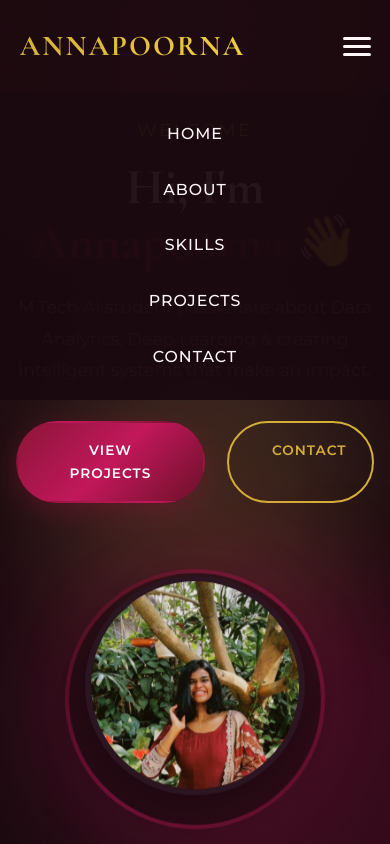
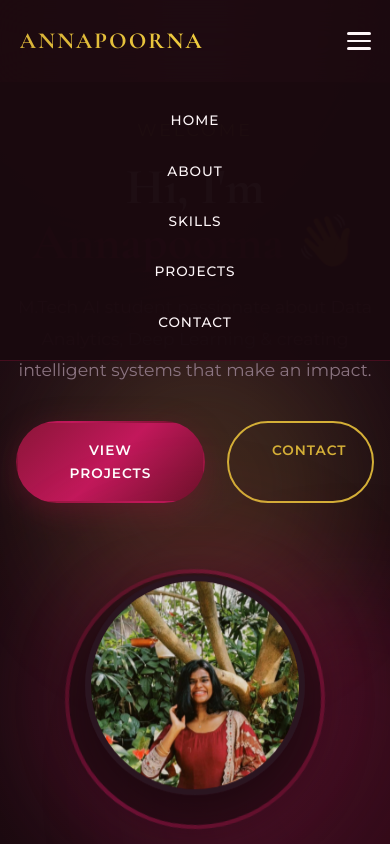
Before and after one commit to annapoorna-a-k/portfolio, a Next.js app: page / in a window 390 px wide. Both pictures are taken after a click on the button "Toggle navigation menu". Shown: the top 844 px of the page. Built offline with nearby package versions, Linux system fonts and the light colour scheme.

Commit message:
Mobile nav done

```diff
--- a/components/Navbar.module.css
+++ b/components/Navbar.module.css
@@ -35,7 +35,7 @@
 
 .logo {
   font-family: var(--font-cormorant);
-  font-size: 2rem;
+  font-size: 1.6rem;
   font-weight: 700;
   letter-spacing: 2px;
   background: var(--gold-gradient);
@@ -44,9 +44,10 @@
   text-transform: uppercase;
 }
 
+/* Desktop nav links */
 .navLinks {
   display: flex;
-  gap: 3rem;
+  gap: 2.2rem;
   list-style: none;
 }
 
@@ -54,7 +55,7 @@
   color: var(--light);
   text-decoration: none;
   font-weight: 500;
-  font-size: 0.9rem;
+  font-size: 0.85rem;
   letter-spacing: 1px;
   text-transform: uppercase;
   position: relative;
@@ -62,15 +63,15 @@
 }
 
 .navLinks a::before {
-  content: '';
+  content: "";
   position: absolute;
-  bottom: -8px;
+  bottom: -6px;
   left: 50%;
   transform: translateX(-50%);
   width: 0;
   height: 2px;
   background: var(--gold-gradient);
-  transition: width 0.4s ease;
+  transition: width 0.3s ease;
 }
 
 .navLinks a:hover {
@@ -81,14 +82,7 @@
   width: 100%;
 }
 
-.active {
-  color: var(--accent) !important;
-}
-
-.active::before {
-  width: 100% !important;
-}
-/* Mobile Navigation */
+/* Hamburger (hidden on desktop) */
 .hamburger {
   display: none;
   flex-direction: column;
@@ -99,38 +93,39 @@
 }
 
 .bar {
-  width: 28px;
-  height: 3px;
+  width: 24px;
+  height: 2.5px;
   background: var(--light);
-  border-radius: 5px;
+  border-radius: 999px;
   transition: 0.3s;
 }
 
-/* Show Hamburger on Mobile */
+/* MOBILE STYLES */
 @media (max-width: 900px) {
   .hamburger {
     display: flex;
-    z-index: 2000;
+    z-index: 1100;
   }
 
   .navLinks {
     position: absolute;
     top: 100%;
     right: 0;
-    background: rgba(26,10,15,0.95);
     width: 100%;
     flex-direction: column;
-    gap: 2rem;
-    padding: 2rem 0;
-    text-align: center;
-    display: none;
+    align-items: center;
+    gap: 1.8rem;
+    padding: 1.8rem 0;
+    background: rgba(26, 10, 15, 0.98);
+    border-bottom: 1px solid rgba(139, 21, 56, 0.4);
+    display: none; /* hidden by default */
   }
 
   .open {
-    display: flex;
+    display: flex; /* shown when menu open */
   }
 
   .navLinks a {
-    font-size: 1.1rem;
+    font-size: 0.95rem;
   }
 }
--- a/components/Navbar.tsx
+++ b/components/Navbar.tsx
@@ -5,7 +5,7 @@ import styles from "./Navbar.module.css";
 
 export default function Navbar() {
   const [scrolled, setScrolled] = useState(false);
-  const [isOpen, setIsOpen] = useState(false); // <-- moved inside
+  const [isOpen, setIsOpen] = useState(false);
 
   useEffect(() => {
     const handleScroll = () => {
@@ -15,13 +15,16 @@ export default function Navbar() {
     return () => window.removeEventListener("scroll", handleScroll);
   }, []);
 
+  const sections = ["home", "about", "skills", "projects", "contact"];
+
   return (
     <nav className={`${styles.nav} ${scrolled ? styles.scrolled : ""}`}>
       <div className={styles.navContainer}>
         <div className={styles.logo}>Annapoorna</div>
 
+        {/* Links */}
         <ul className={`${styles.navLinks} ${isOpen ? styles.open : ""}`}>
-          {["home", "about", "skills", "projects", "contact"].map((sec) => (
+          {sections.map((sec) => (
             <li key={sec}>
               <a
                 href={`#${sec}`}
@@ -33,9 +36,11 @@ export default function Navbar() {
           ))}
         </ul>
 
+        {/* Hamburger button */}
         <button
           className={styles.hamburger}
-          onClick={() => setIsOpen(!isOpen)}
+          onClick={() => setIsOpen((prev) => !prev)}
+          aria-label="Toggle navigation menu"
         >
           <span className={styles.bar}></span>
           <span className={styles.bar}></span>
```
